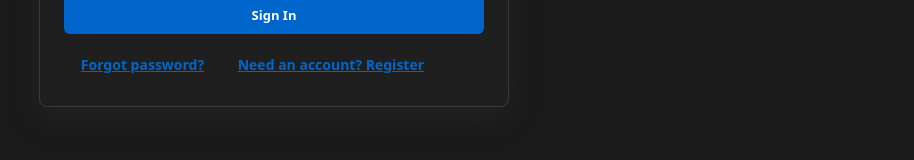
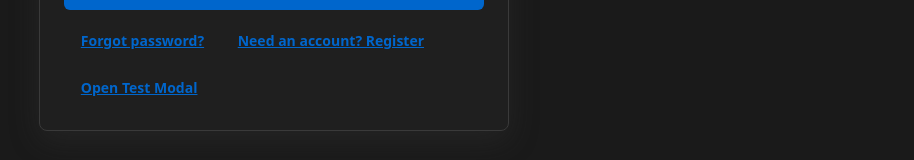
Before and after one commit to josephmabbinante-a11y/fbpa-ui, a React (Vite) app: page /login in a window 1280 px wide. Shown: the part 463-623 px from the top of the page, without its empty margins (366-1280 px from the left). Built offline with nearby package versions, Linux system fonts and the light colour scheme; no server answers.

Commit message:
modified:   src/pages/Login.jsx

```diff
--- a/src/pages/Login.jsx
+++ b/src/pages/Login.jsx
@@ -49,6 +49,18 @@ function ForgotPasswordModal({ onClose }) {
   );
 }
 
+function TestModal({ onClose }) {
+  return (
+    <div style={{ position: 'fixed', top: 0, left: 0, width: '100vw', height: '100vh', background: 'rgba(0,0,0,0.5)', zIndex: 2000, display: 'flex', alignItems: 'center', justifyContent: 'center' }}>
+      <div style={{ maxWidth: 300, width: '100%', background: '#23272F', borderRadius: 16, color: '#fff', padding: '2em', position: 'relative' }}>
+        <button onClick={onClose} style={{ position: 'absolute', top: 12, right: 12, background: 'none', border: 'none', color: '#fff', fontSize: 20, cursor: 'pointer' }}>&times;</button>
+        <h2>Test Modal</h2>
+        <p>This is a test modal. If you see this, modal logic works.</p>
+      </div>
+    </div>
+  );
+}
+
 export default function Login() {
   const { theme } = useTheme();
   const t = themes[theme];
@@ -59,6 +71,7 @@ export default function Login() {
   const [loading, setLoading] = useState(false);
   const [showRegister, setShowRegister] = useState(false);
   const [showForgot, setShowForgot] = useState(false);
+  const [showTestModal, setShowTestModal] = useState(false);
 
   const handleSubmit = async (e) => {
     e.preventDefault();
@@ -165,8 +178,12 @@ export default function Login() {
         <button type="button" onClick={() => setShowRegister(true)} style={{ color: t.accent, background: 'none', border: 'none', textDecoration: 'underline', fontWeight: 600, cursor: 'pointer', fontSize: 14 }}>
           Need an account? Register
         </button>
+        <button type="button" onClick={() => setShowTestModal(true)} style={{ color: t.accent, background: 'none', border: 'none', textDecoration: 'underline', fontWeight: 600, cursor: 'pointer', fontSize: 14, marginTop: 12 }}>
+          Open Test Modal
+        </button>
         {showRegister && <RegisterForm onClose={() => setShowRegister(false)} />}
         {showForgot && <ForgotPasswordModal onClose={() => setShowForgot(false)} />}
+        {showTestModal && <TestModal onClose={() => setShowTestModal(false)} />}
       </div>
     </div>
   );
```
